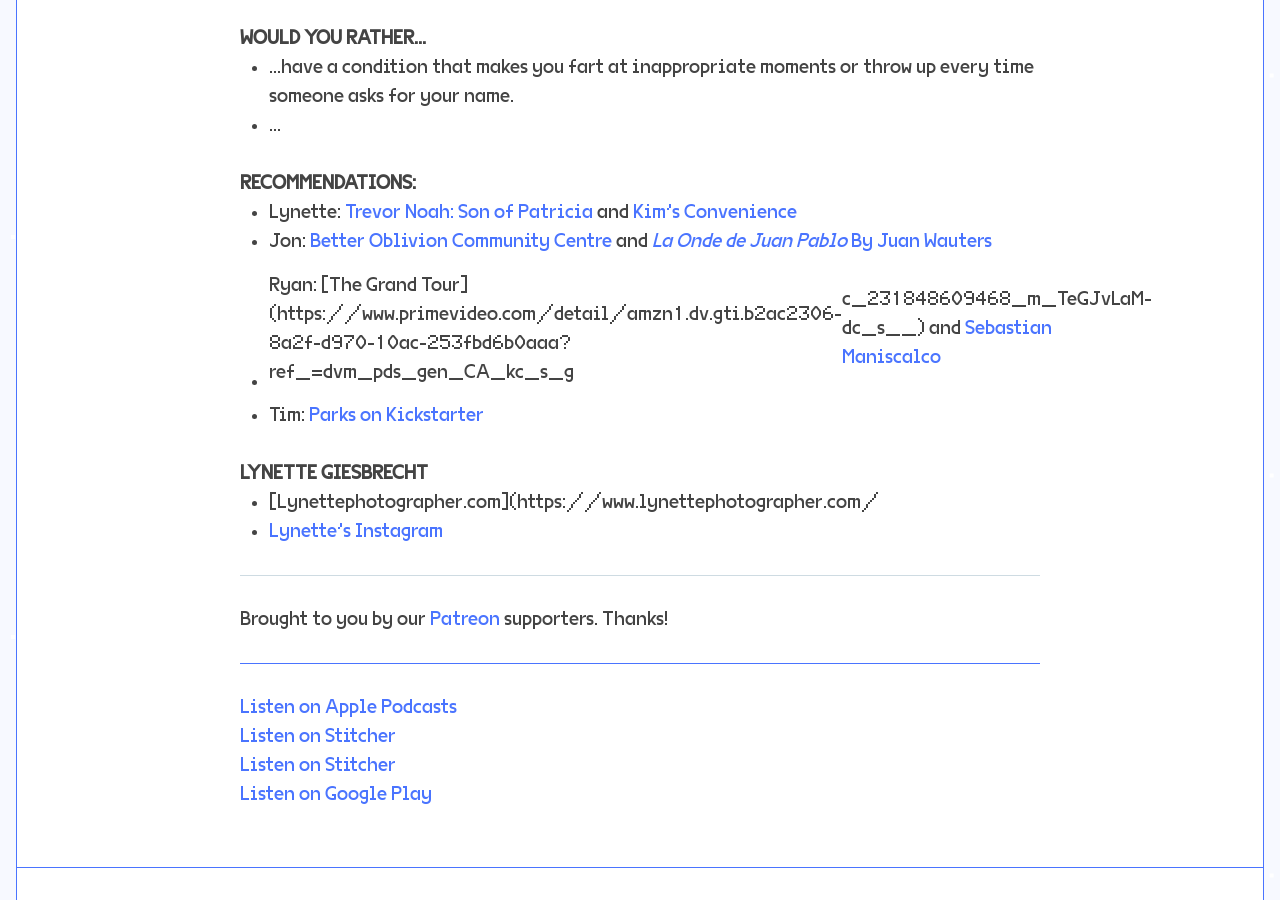
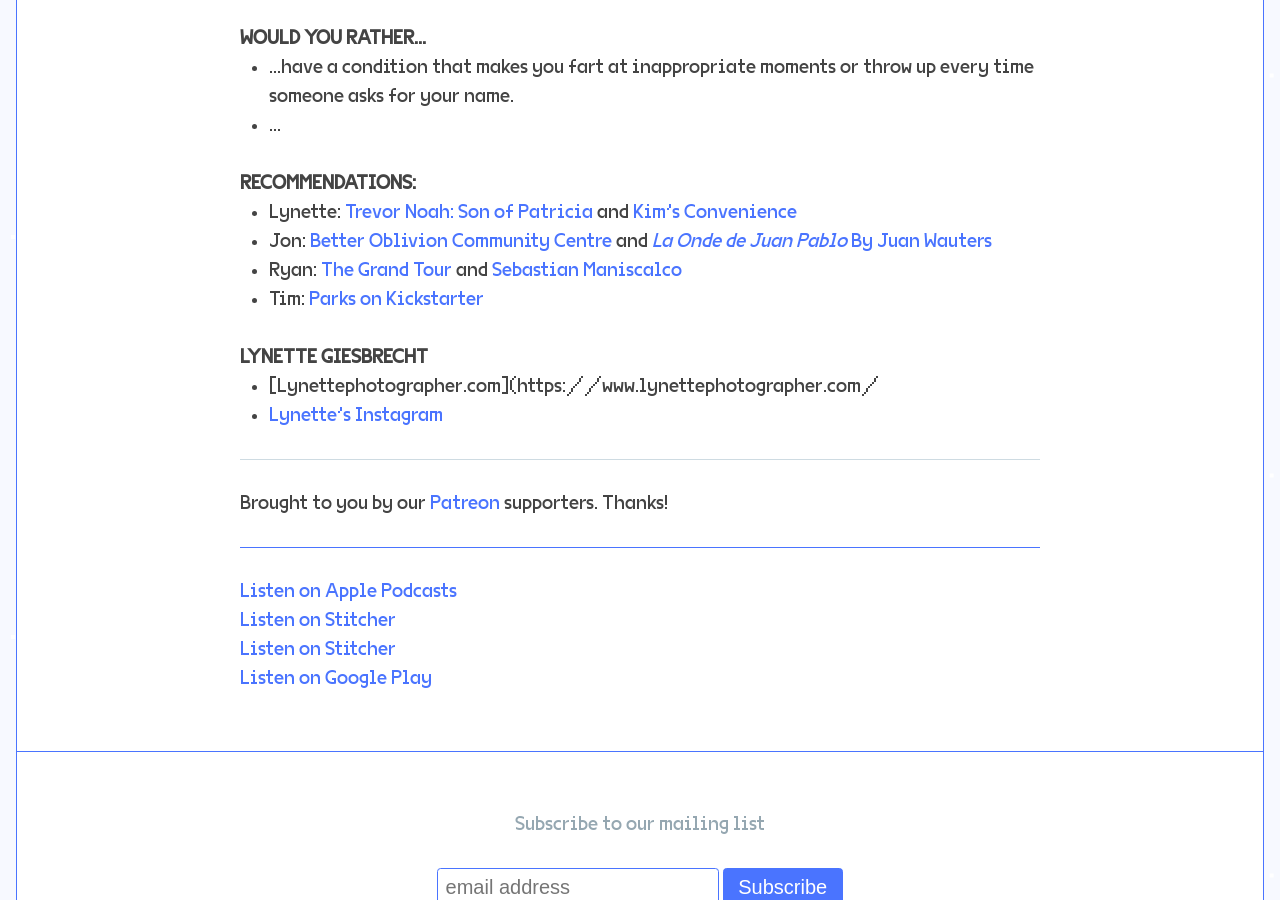
Before and after one commit to jondueck/whatevertown, a Jekyll site: the page built from _posts/2019-02-05-number-37.markdown, in a window 1280 px wide and 900 px high, scrolled down 548 px. Built offline with Jekyll 4.4.1, drawn with Linux system fonts in a browser that asks for light colours; some web fonts are replaced; our own code applies the rules of GitHub Pages for plain Markdown files; comment, search, counter and statistics services are not loaded; some of the changed lines change nothing that is shown.

Commit message:
Updated Number 37

```diff
--- a/_posts/2019-02-05-number-37.markdown
+++ b/_posts/2019-02-05-number-37.markdown
@@ -36,7 +36,7 @@
 - Lynette: [Trevor Noah: Son of Patricia](https://www.netflix.com/ca/title/80239932) and [Kim's Convenience](https://www.cbc.ca/kimsconvenience/)
 - Jon: [Better Oblivion Community Centre](https://open.spotify.com/album/5622zSt4RLqNSPShdqmWpj?si=705tkK20SmadvJPZ_yMa5Q)
 and [*La Onde de Juan Pablo* By Juan Wauters](https://open.spotify.com/album/7vnOLMJbcoOeotQTWw2Gkx?si=n5ff0GoSRN6mNQIFpywk_w)
-- Ryan: [The Grand Tour](https://www.primevideo.com/detail/amzn1.dv.gti.b2ac2306-8a2f-d970-10ac-253fbd6b0aaa?ref_=dvm_pds_gen_CA_kc_s_g|c_231848609468_m_TeGJvLaM-dc_s__) and [Sebastian Maniscalco](https://sebastianlive.com/home/)
+- Ryan: [The Grand Tour](https://www.amazon.com/gp/video/detail/B07KR8383J/) and [Sebastian Maniscalco](https://sebastianlive.com/home/)
 - Tim: [Parks on Kickstarter](https://www.kickstarter.com/projects/keymastergames/parks-the-board-game)
 
 ### Lynette Giesbrecht
```
